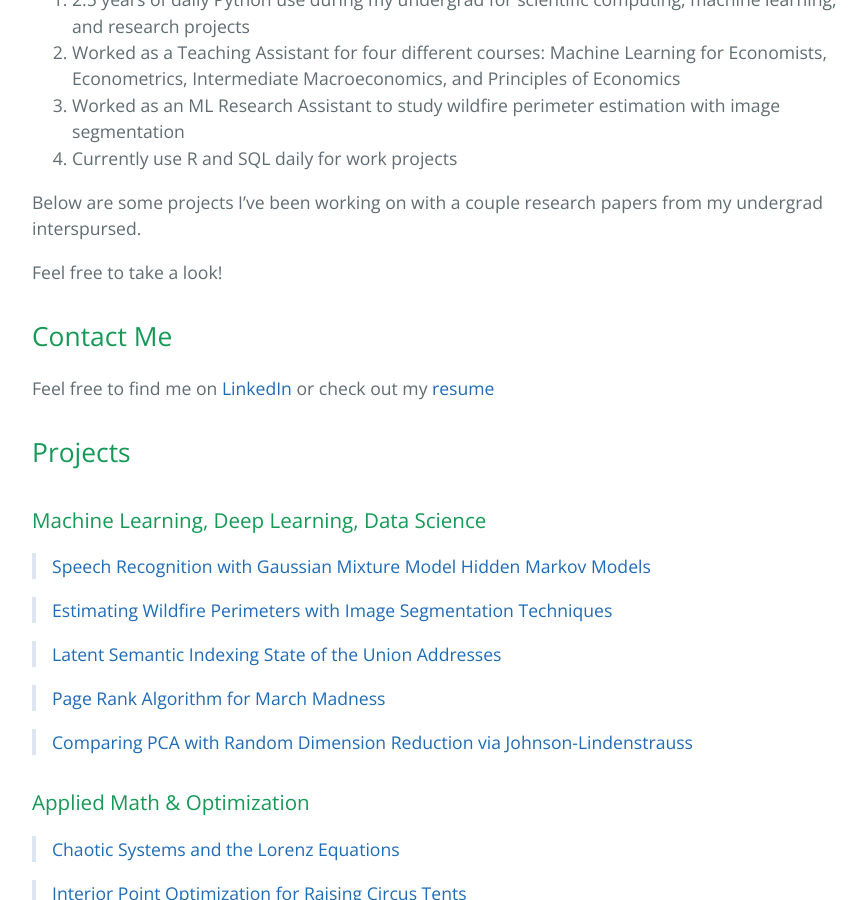
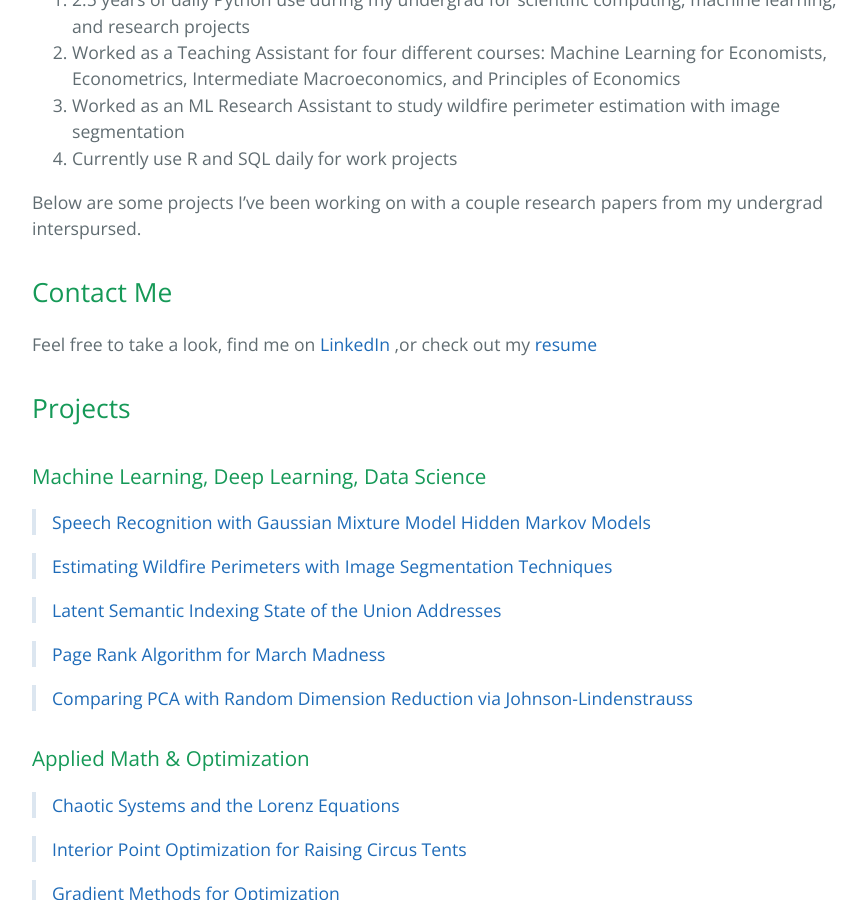
Before and after one commit to walkerhughes/portfolio, a Jekyll site: the page built from index.md, in a window 1280 px wide and 900 px high, scrolled down 606 px. Shown: the whole window, without its empty margins (192-1058 px from the left). Built offline with Jekyll 4.4.1, drawn with Linux system fonts in a browser that asks for light colours; our own code applies the rules of GitHub Pages for plain Markdown files.

Commit message:
Update index.md

```diff
--- a/index.md
+++ b/index.md
@@ -16,11 +16,9 @@ A few other fun facts:
 
 Below are some projects I've been working on with a couple research papers from my undergrad interspursed.
 
-Feel free to take a look!
-
 ## Contact Me
 
-<p>Feel free to find me on <a href="https://www.linkedin.com/in/walker-hughes/">LinkedIn </a> or check out my <a href="./Hughes, Walker.pdf">resume</a></p>
+<p>Feel free to take a look, find me on <a href="https://www.linkedin.com/in/walker-hughes/">LinkedIn </a>,or check out my <a href="./Hughes, Walker.pdf">resume</a></p>
 
 ## Projects
 
```
